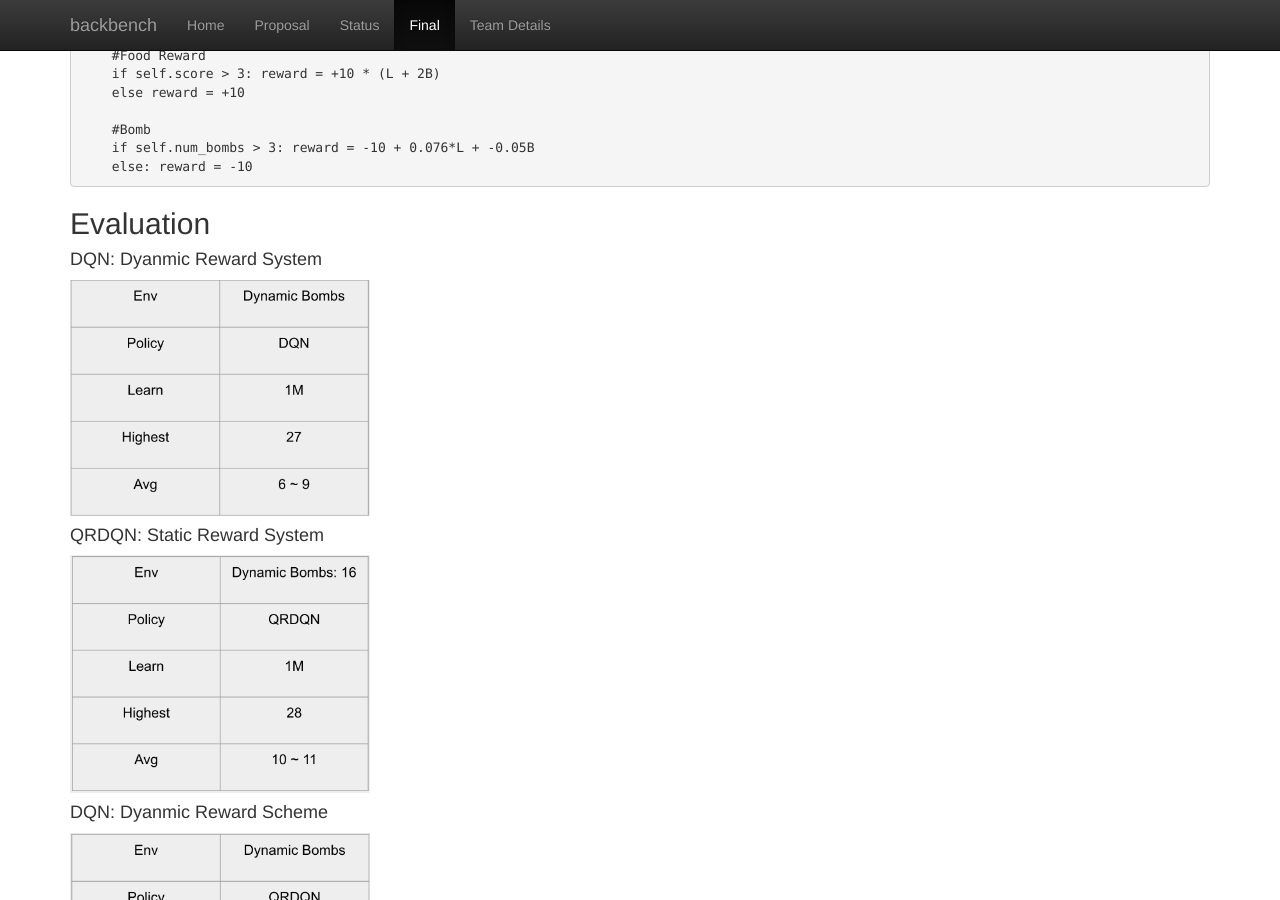
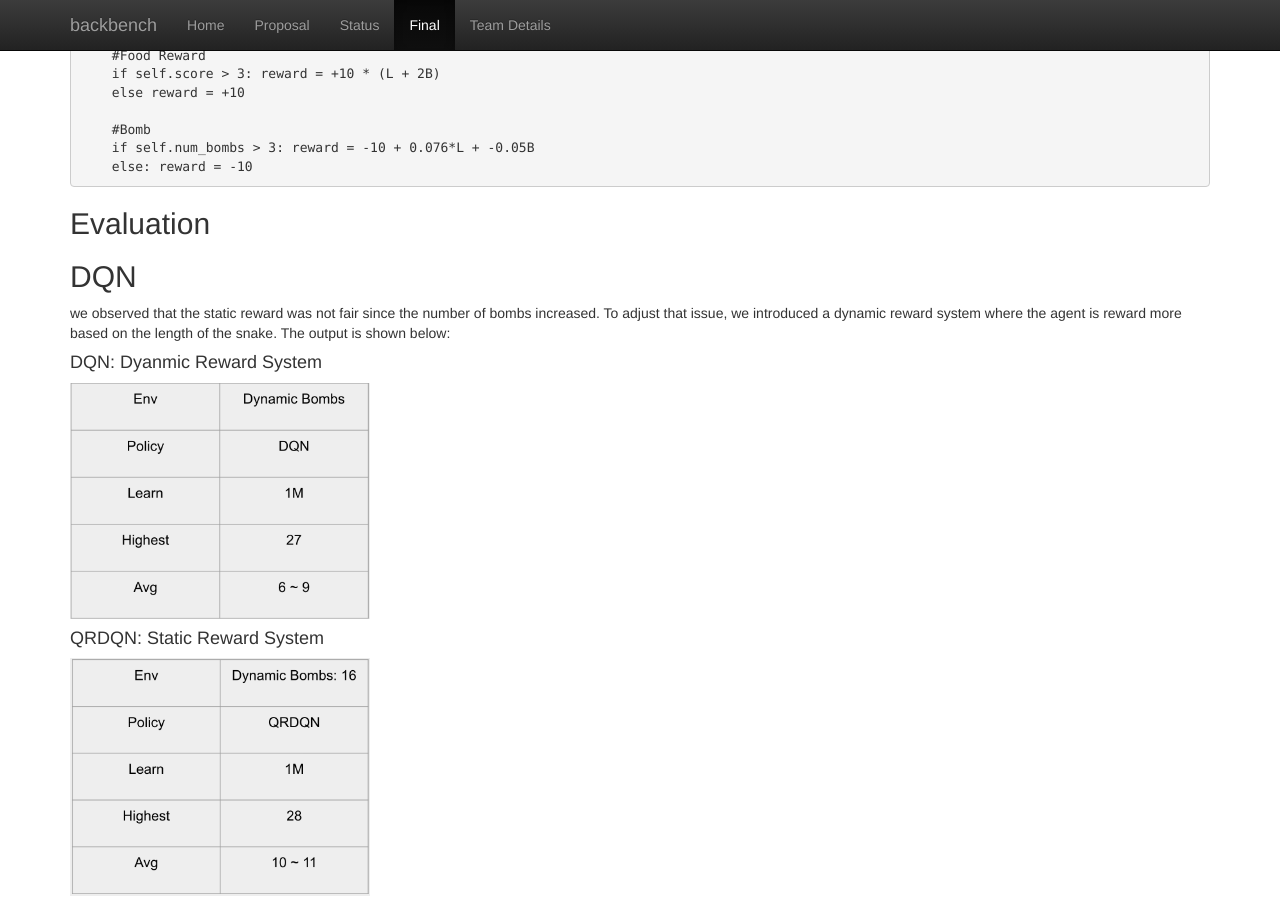
Before and after one commit to mcthoma1/backbench, a Jekyll site: the page built from docs/final.md, in a window 1280 px wide and 900 px high, scrolled down 3258 px. Built offline with Jekyll 4.4.1, drawn with Linux system fonts in a browser that asks for light colours.

Commit message:
added dqn evalutaion

````diff
--- a/docs/final.md
+++ b/docs/final.md
@@ -130,6 +130,10 @@ def step(self, action):
     else: reward = -10
 ```
 ## Evaluation
+
+## DQN
+we observed that the static reward was not fair since the number of bombs increased. To adjust that issue, we introduced a dynamic reward system where the agent is reward more based on the length of the snake. The output is shown below:
+
 #### DQN: Dyanmic Reward System
 <img src="./image/DQN-DynamicReward.png" alt="DQN with Dyanmic Reward System" width="300"/><br/>
 
````
